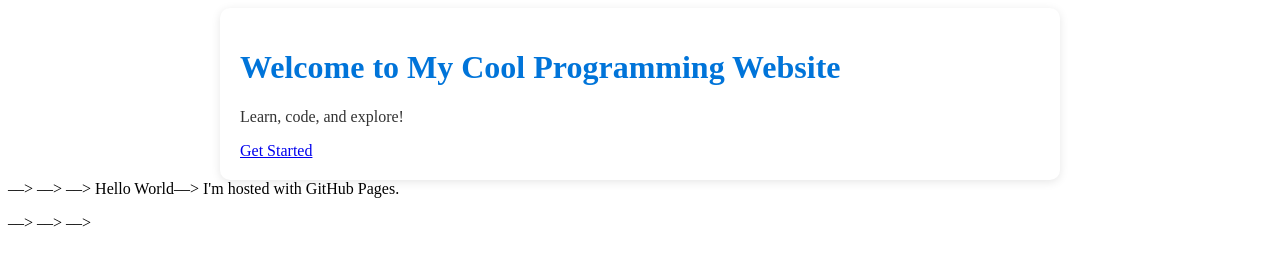
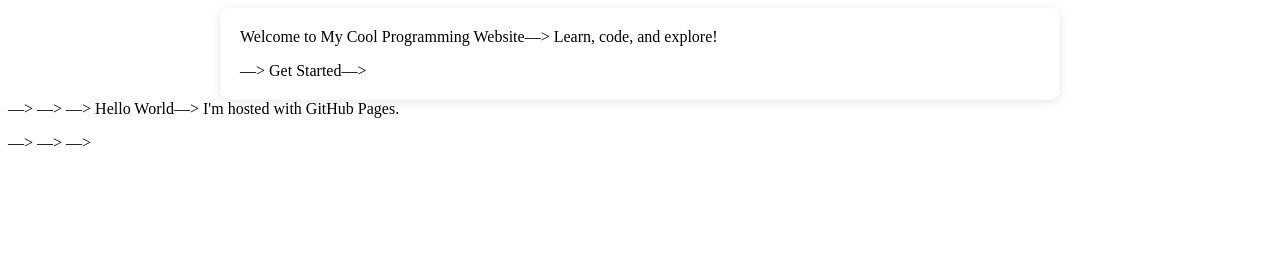
Before and after one commit to Constructogamer/constructogamer.github.io, a plain HTML site: page index.html in a window 1280 px wide. Drawn offline with Linux system fonts and the light colour scheme.

Commit message:
Update index.html

```diff
--- a/index.html
+++ b/index.html
@@ -3,8 +3,8 @@
 <!DOCTYPE html>
 <html lang="en">
 <head>
-    <meta charset="UTF-8">
-    <meta name="viewport" content="width=device-width, initial-scale=1.0">
+    <meta charset="UTF-8"> <!– Codificación de los caracteres ––>
+    <meta name="viewport" content="width=device-width, initial-scale=1.0"> <!– Ajuste en móviles, ajusta el ancho y establece el zoom inicial en 1.0 ––>
     <title>Hola</title> <!-- Cambia el título de la pestaña aquí -->
     <link rel="icon" type="image/x-icon" href="/images/favicon.ico"> <!-- Ruta al favicon personalizado -->
     <style>
@@ -46,9 +46,9 @@
 </head>
 <body>
     <div class="container">
-        <h1>Welcome to My Cool Programming Website</h1>
-        <p>Learn, code, and explore!</p>
-        <a href="#" class="btn">Get Started</a>
+        <!–<h1>Welcome to My Cool Programming Website</h1>––>
+        <!–<p>Learn, code, and explore!</p>––>
+        <!–<a href="#" class="btn">Get Started</a>––>
     </div>
 </body>
 </html>
```
